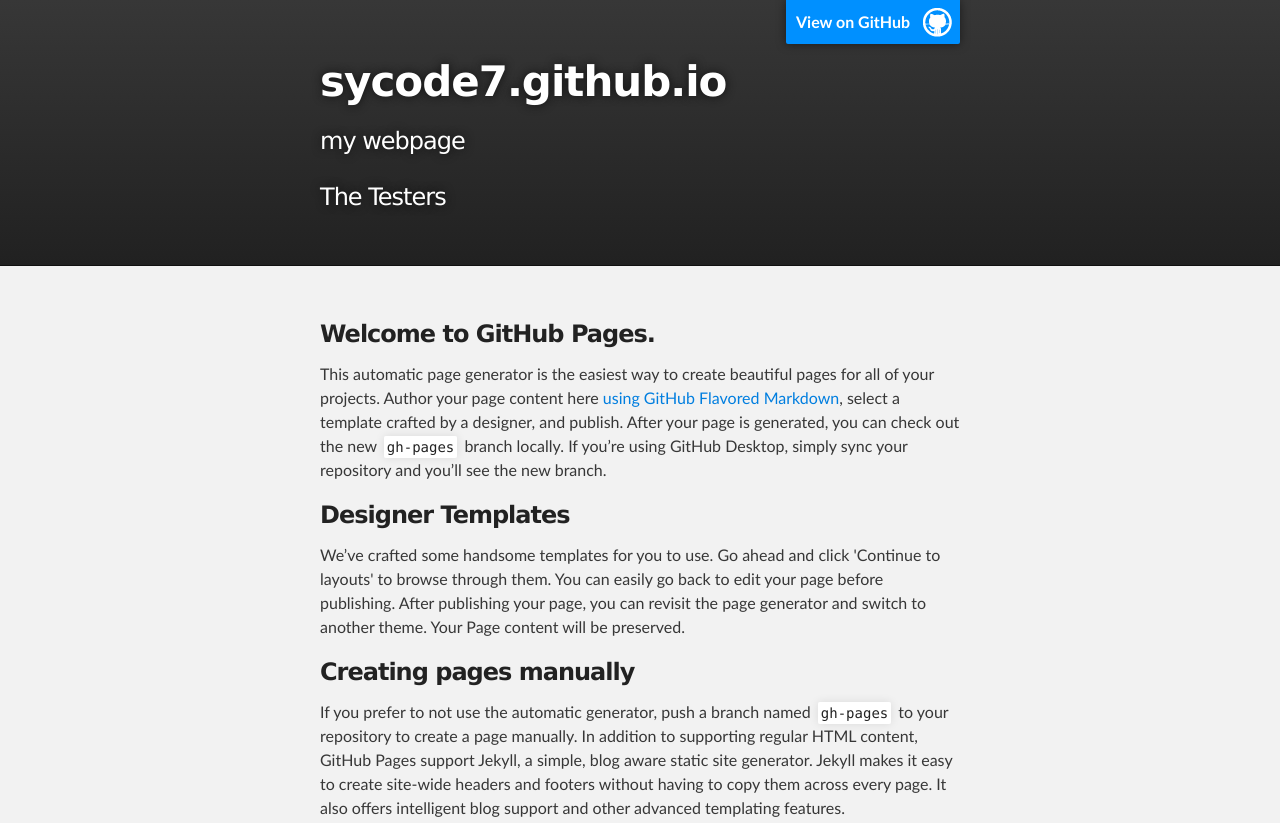
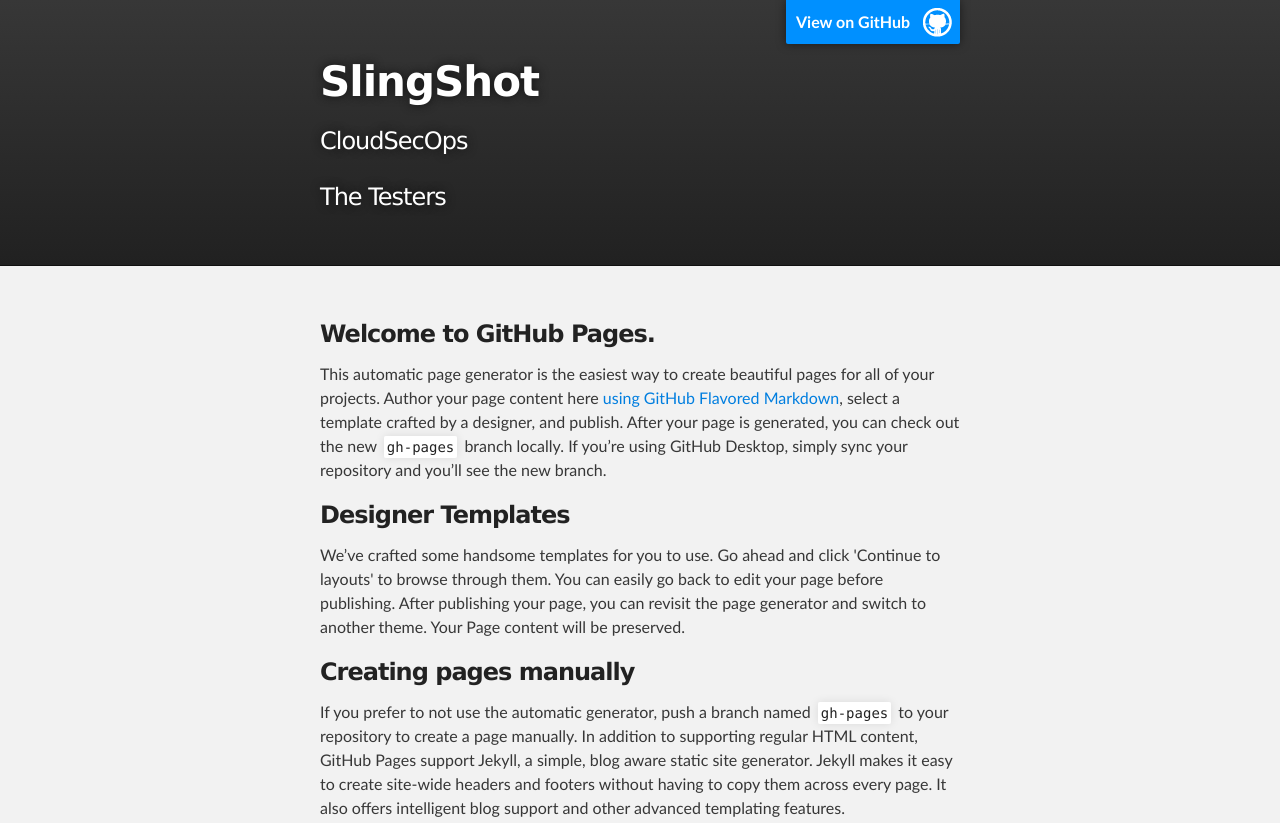
Before and after one commit to SyCode7/SyCode7.github.io, a plain HTML site: page index.html in a window 1280 px wide. Shown: the top 823 px of the page. Drawn offline with Linux system fonts and the light colour scheme.

Commit message:
Update index.html

```diff
--- a/index.html
+++ b/index.html
@@ -4,7 +4,7 @@
   <head>
     <meta charset='utf-8'>
     <meta http-equiv="X-UA-Compatible" content="chrome=1">
-    <meta name="description" content="sycode7.github.io : my webpage">
+    <meta name="description" content="SlingShot : I do cloud security">
 
     <link rel="stylesheet" type="text/css" media="screen" href="stylesheets/stylesheet.css">
 
@@ -19,8 +19,8 @@
         <header class="inner">
           <a id="forkme_banner" href="https://github.com/SyCode7">View on GitHub</a>
 
-          <h1 id="project_title">sycode7.github.io</h1>
-          <h2 id="project_tagline">my webpage</h2>
+          <h1 id="project_title">SlingShot</h1>
+          <h2 id="project_tagline">CloudSecOps</h2>
            <h2 id="project_tagline">The Testers</h2>
 
         </header>
```
